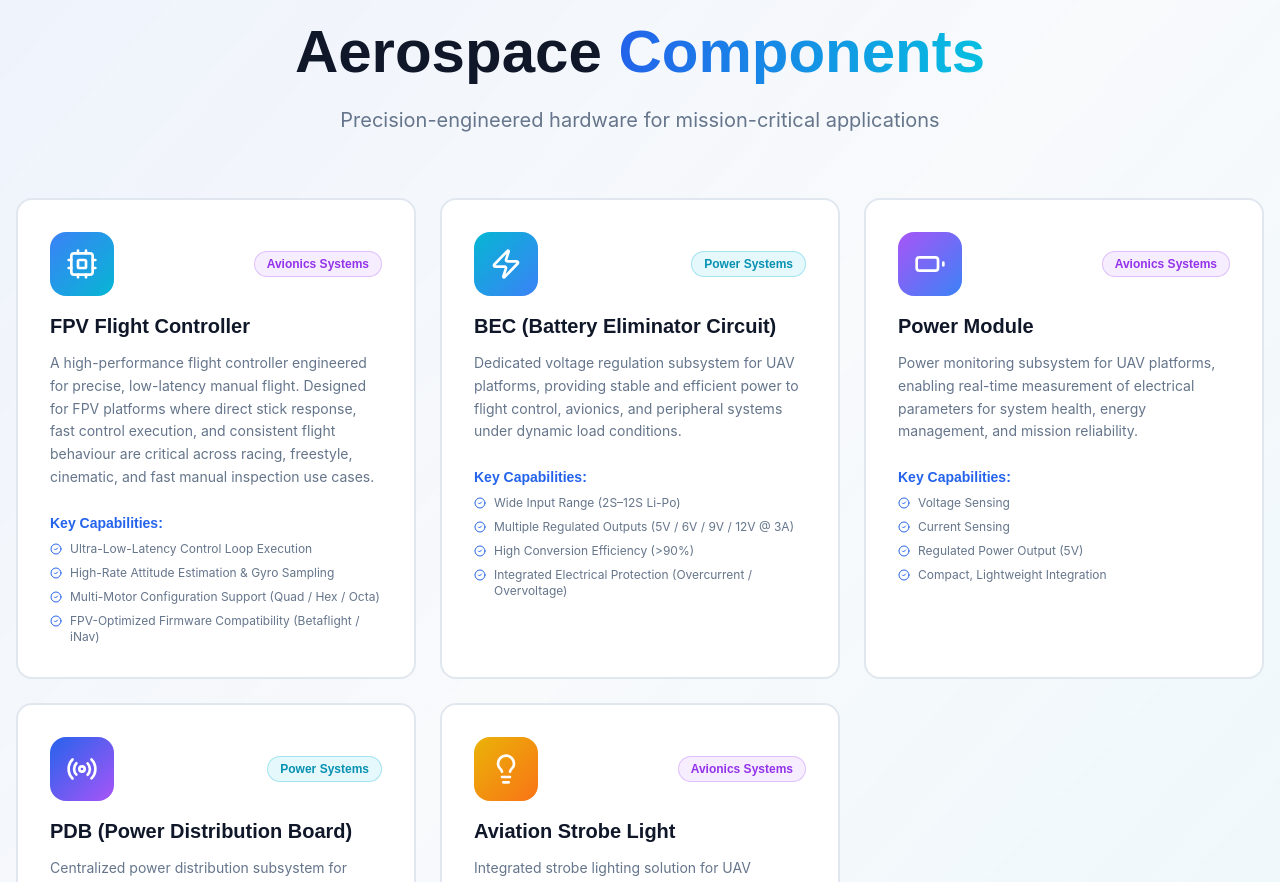
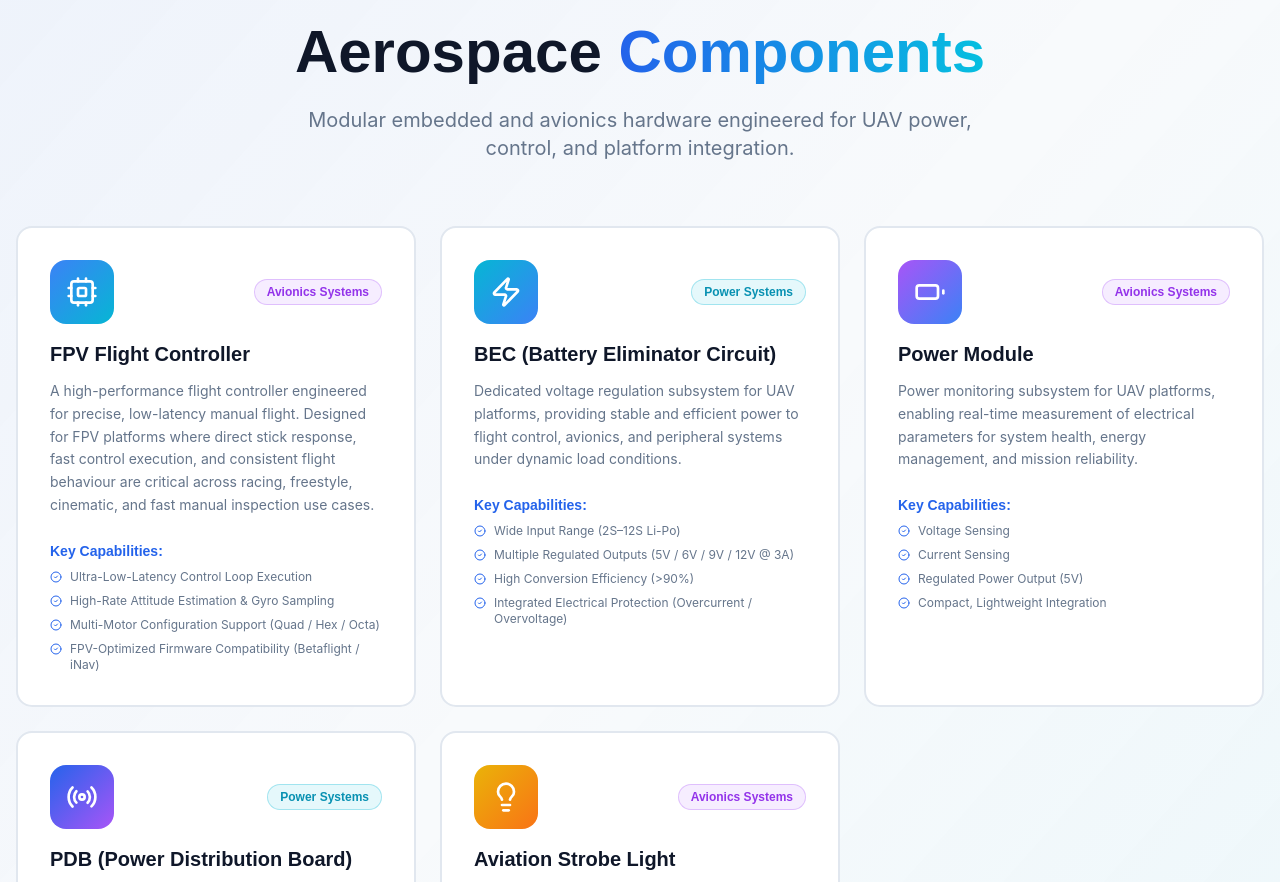
Before and after one commit to enyardgroups/adiban_frontend, a React (Vite) app: page /products/hardware in a window 1280 px wide. Shown: the part 820-1702 px from the top of the page. Built offline with nearby package versions, Linux system fonts and the light colour scheme; no server answers; the HTML template or start-up script is replaced by a standard one.

Commit message:
Update HardwareProducts description

```diff
--- a/src/pages/products/HardwareProducts.tsx
+++ b/src/pages/products/HardwareProducts.tsx
@@ -242,7 +242,7 @@
                   </span>
                 </h2>
                 <p className="text-xl text-muted-foreground max-w-2xl mx-auto">
-                  Precision-engineered hardware for mission-critical applications
+                  Modular embedded and avionics hardware engineered for UAV power, control, and platform integration.
                 </p>
               </motion.div>
 
```
